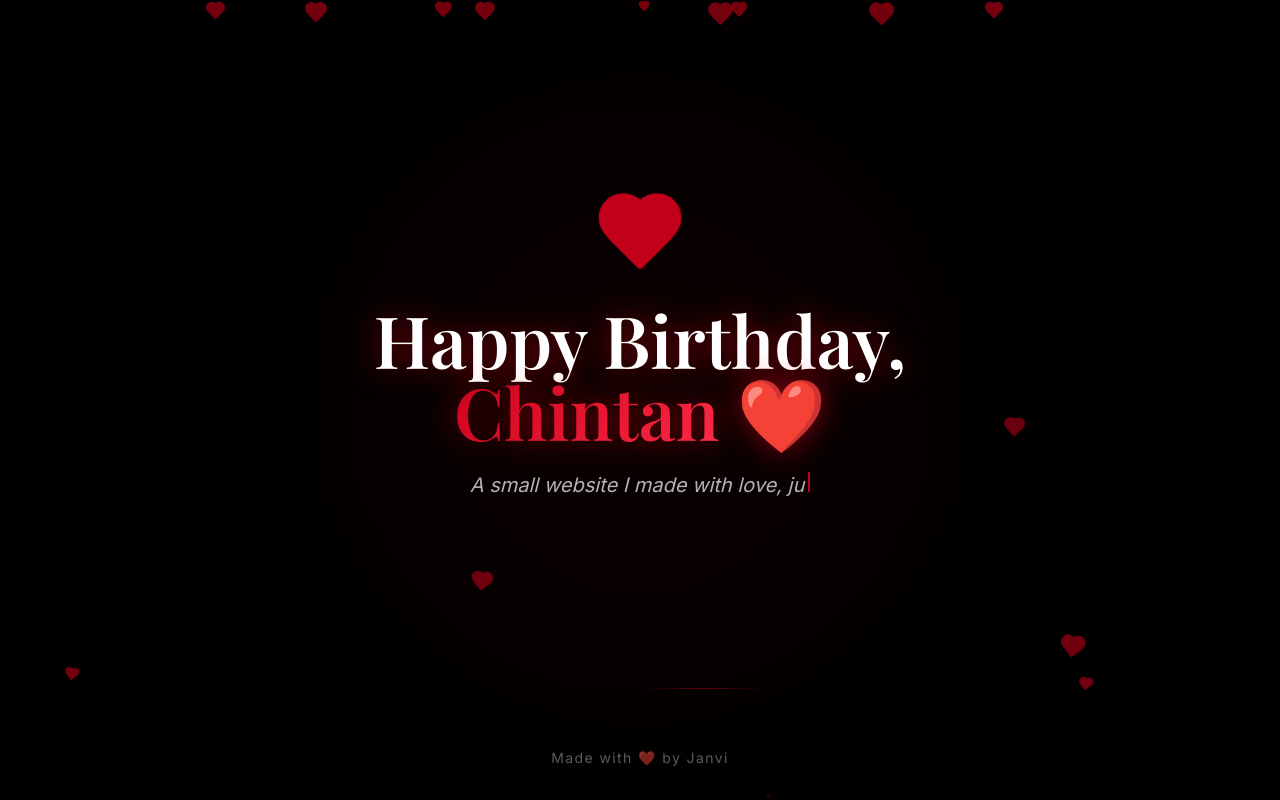
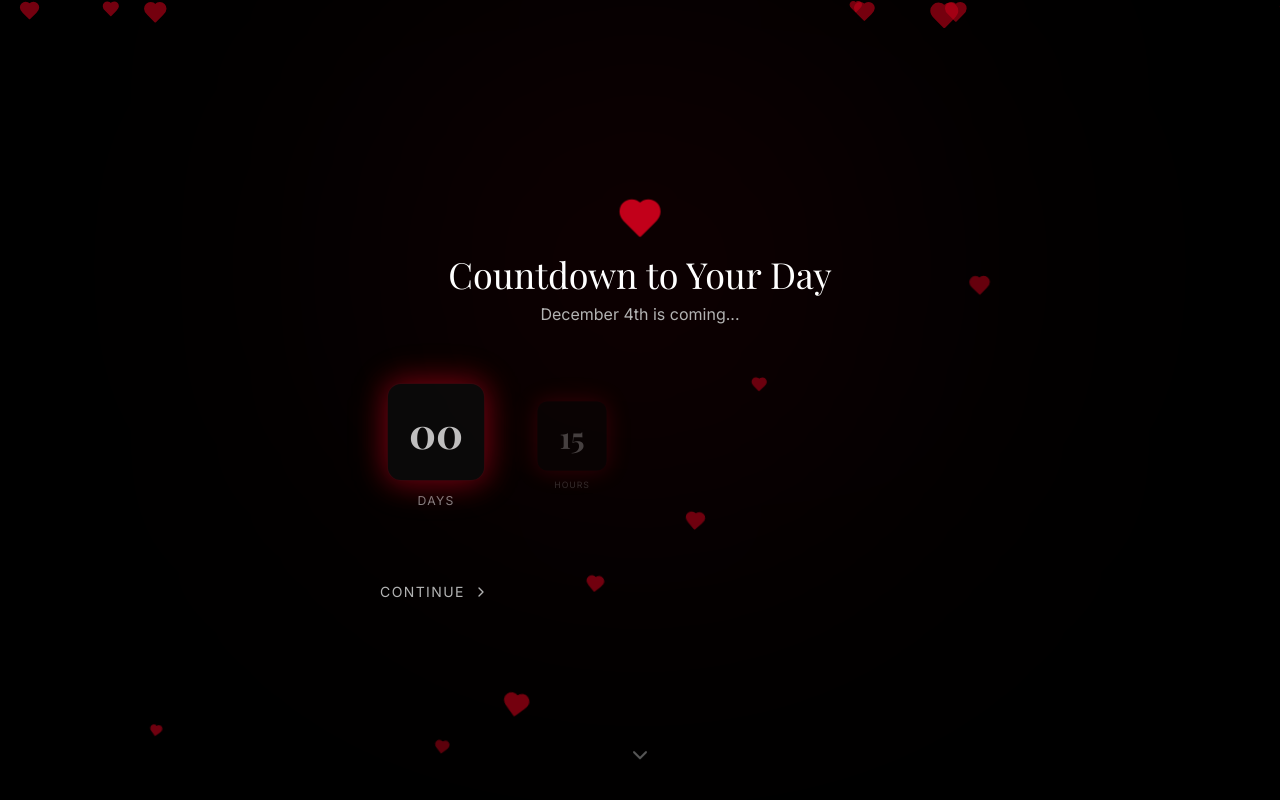
Before and after one commit to janvid2025/cp-birthday, a React (Vite) app: page /cp-birthday/countdown in a window 1280 px wide. Before the commit this address led to /cp-birthday/entrance. Built offline with nearby package versions, Linux system fonts and the light colour scheme; the HTML template or start-up script is replaced by a standard one; a web font is replaced by a local one.

Commit message:
Update CountdownPage.tsx

```diff
--- a/src/pages/CountdownPage.tsx
+++ b/src/pages/CountdownPage.tsx
@@ -25,7 +25,7 @@ const CountdownPage = () => {
   const navigate = useNavigate();
 
   useEffect(() => {
-    const targetDate = new Date("2025-12-04T00:00:00"); // your target date
+    const targetDate = new Date("2025-12-05T00:00:00"); // your target date
 
     const update = () => {
       const now = new Date();
```
